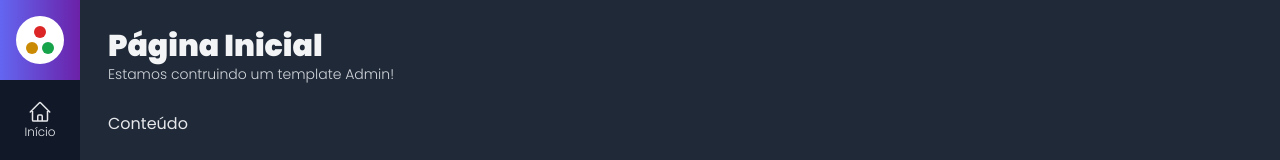
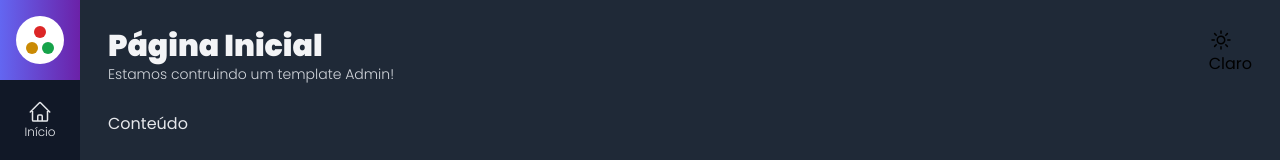
Before and after one commit to leojosants/udemy_nextjs_e_react_curso_completo_aprenda_com_projetos__secao_08, a Next.js app: page / in a window 1280 px wide. Shown: the top 160 px of the page. Built offline with nearby package versions, Linux system fonts and the light colour scheme.

Commit message:
implementation of 'ToggleThemeButton' component - first part

```diff
--- a/src/components/icons/index.tsx
+++ b/src/components/icons/index.tsx
@@ -62,3 +62,35 @@
             strokeLinejoin="round" d="M15.75 9V5.25A2.25 2.25 0 0013.5 3h-6a2.25 2.25 0 00-2.25 2.25v13.5A2.25 2.25 0 007.5 21h6a2.25 2.25 0 002.25-2.25V15M12 9l-3 3m0 0l3 3m-3-3h12.75" />
     </svg>
 );
+
+export const IconSun = (
+    <svg
+        xmlns="http://www.w3.org/2000/svg"
+        fill="none"
+        viewBox="0 0 24 24"
+        strokeWidth={1.5}
+        stroke="currentColor"
+        className="w-6 h-6">
+
+        <path
+            strokeLinecap="round"
+            strokeLinejoin="round"
+            d="M12 3v2.25m6.364.386l-1.591 1.591M21 12h-2.25m-.386 6.364l-1.591-1.591M12 18.75V21m-4.773-4.227l-1.591 1.591M5.25 12H3m4.227-4.773L5.636 5.636M15.75 12a3.75 3.75 0 11-7.5 0 3.75 3.75 0 017.5 0z" />
+    </svg>
+);
+
+export const IconMoon = (
+    <svg
+        xmlns="http://www.w3.org/2000/svg"
+        fill="none"
+        viewBox="0 0 24 24"
+        strokeWidth={1.5}
+        stroke="currentColor"
+        className="w-6 h-6">
+
+        <path
+            strokeLinecap="round"
+            strokeLinejoin="round"
+            d="M21.752 15.002A9.718 9.718 0 0118 15.75c-5.385 0-9.75-4.365-9.75-9.75 0-1.33.266-2.597.748-3.752A9.753 9.753 0 003 11.25C3 16.635 7.365 21 12.75 21a9.753 9.753 0 009.002-5.998z" />
+    </svg>
+);
--- /dev/null
+++ b/src/components/interfaces/ThemeToggleButtonProps.tsx
@@ -0,0 +1,4 @@
+export interface ThemeToggleButtonProps {
+    theme: string;
+    toggleTheme: () => void;
+};
--- a/src/components/template/Content.tsx
+++ b/src/components/template/Content.tsx
@@ -1,4 +1,4 @@
-import { ContentProps } from "../interfaces/ContentProps copy";
+import { ContentProps } from "../interfaces/ContentProps";
 
 export default function Content(props: ContentProps) {
     return (
--- a/src/components/template/Header.tsx
+++ b/src/components/template/Header.tsx
@@ -1,13 +1,31 @@
+import useAppData from '@/src/data/hook/useAppData';
+import ButtonChangeTheme from './ToggleThemeButton';
 import { HeaderProps } from '../interfaces/HeaderProps';
 import Title from './Title';
 
 export default function Header(props: HeaderProps) {
+    const { theme, changeTheme } = useAppData();
+
     return (
-        <div>
+        <div className={`flex`}>
             <Title
                 title={props.title}
-                subtitle={props.subtitle}
-            />
+                subtitle={props.subtitle} />
+
+            <div
+                className={`
+                    flex
+                    flex-grow
+                    justify-end`}>
+
+                {
+                    changeTheme && (
+                        <ButtonChangeTheme
+                            theme={theme ?? ''}
+                            toggleTheme={changeTheme} />
+                    )
+                }
+            </div>
         </div>
     );
 };
--- /dev/null
+++ b/src/components/template/ToggleThemeButton.tsx
@@ -0,0 +1,23 @@
+import { IconSun } from '../icons';
+import { ThemeToggleButtonProps } from '../interfaces/ThemeToggleButtonProps';
+export default function ToggleThemeButton(props: ThemeToggleButtonProps) {
+    return (
+        props.theme === 'dark' ?
+            (
+                <div
+                    onClick={props.toggleTheme}
+                    className={``}>
+
+                    <div className={``}>
+                        {IconSun}
+                    </div>
+
+                    <div className={``}>
+                        <span>Claro</span>
+                    </div>
+                </div>
+            ) : (
+                <div></div>
+            )
+    );
+};
--- a/src/data/context/AppContext.tsx
+++ b/src/data/context/AppContext.tsx
@@ -7,7 +7,7 @@
 export function AppProvider(props: any) {
     const [theme, setTheme] = useState<Theme>('dark');
 
-    function switchTheme() {
+    function changeTheme() {
         setTheme(theme === '' ? 'dark' : '');
     };
 
@@ -15,7 +15,7 @@
         <AppContext.Provider
             value={{
                 theme,
-                switchTheme
+                changeTheme
             }}>
 
             {props.children}
--- a/src/data/context/interfaces/AppContextProps.tsx
+++ b/src/data/context/interfaces/AppContextProps.tsx
@@ -2,5 +2,5 @@
 
 export interface AppContextProps {
     theme?: Theme;
-    switchTheme?: () => void;
+    changeTheme?: () => void;
 };
--- a/src/pages/notifications.tsx
+++ b/src/pages/notifications.tsx
@@ -2,14 +2,14 @@
 import useAppData from '../data/hook/useAppData';
 
 export default function Notifications() {
-  const { switchTheme } = useAppData();
+  const { changeTheme } = useAppData();
 
   return (
     <Layout
       title='Notificações'
       subtitle='Aqui você irá gerenciar suas notificações!'>
 
-      <button onClick={switchTheme}>Alternar Tema</button>
+      <button onClick={changeTheme}>Alternar Tema</button>
     </Layout>
   );
 };
```
Also changed, not shown: src/components/interfaces/ContentProps.tsx (renamed from src/components/interfaces/ContentProps copy.tsx).
